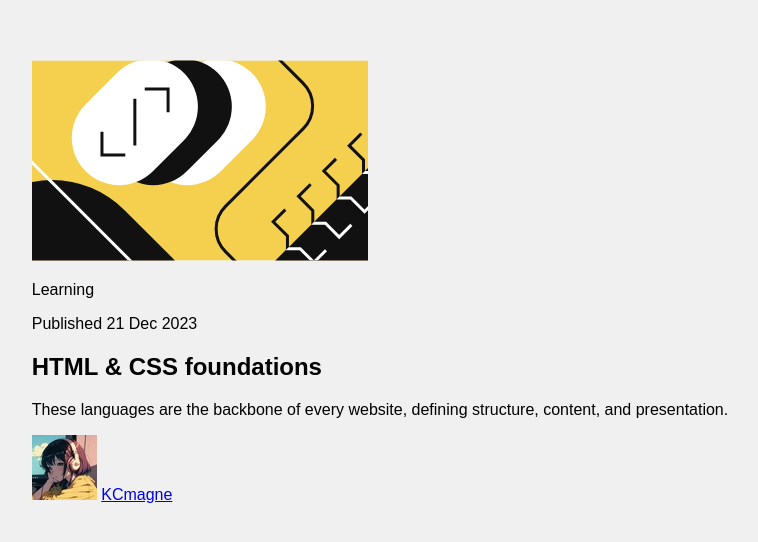
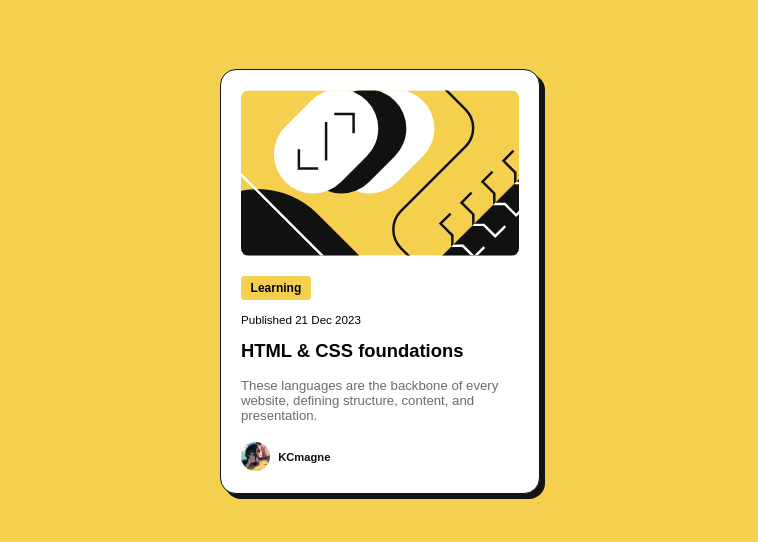
Before and after one commit to KCmagne/blog-preview-card, a plain HTML site: page index.html in a window 1280 px wide. Shown: the part 118-660 px from the top of the page, without its empty margins (260-1018 px from the left). Drawn offline with Linux system fonts and the light colour scheme.

Commit message:
done layout but no font family

```diff
--- a/index.html
+++ b/index.html
@@ -12,7 +12,7 @@
     <div class="container">
       <div class="tag">
         <img src="assets/images/illustration-article.svg" alt="Card Cover Image">
-        <p>Learning</p>
+        <h5>Learning</h5>
         <p>Published 21 Dec 2023</p>
       </div>
       <div class="description">
@@ -20,7 +20,7 @@
         <p>These languages are the backbone of every website, defining structure, content, and presentation.</p>
       </div>
       <div class="avatar">
-        <img src="assets/images/image-avatar.webp" alt="User Avatar">
+        <a href="https://www.facebook.com/kcmagne"><img src="assets/images/image-avatar.webp" alt="User Avatar">
         <a href="https://www.facebook.com/kcmagne">KCmagne</a>
       </div>
     </div>
--- a/styles.css
+++ b/styles.css
@@ -1,56 +1,91 @@
-body {
-    font-family: 'Arial', sans-serif;
-    background-color: #f0f0f0;
-    display: flex;
-    justify-content: center;
-    align-items: center;
-    height: 100vh;
-    margin: 0;
+:root{
+    --yellow: hsl(47, 88%, 63%);
+    --white: hsl(0, 0%, 100%);
+    --gray: hsl(0, 0%, 42%);
+    --darkgray: hsl(0, 0%, 7%);
 }
 
-.card {
-    background-color: #fff;
-    border-radius: 10px;
-    box-shadow: 0 4px 8px rgba(0, 0, 0, 0.1);
-    overflow: hidden;
-    width: 300px;
-    max-width: 100%;
+*{
+    margin: 0;
+    padding: 0;
+    box-sizing: border-box;
 }
 
-.card img {
-    width: 100%;
-    height: auto;
+body{
+    display: flex;
+    align-items: center;
+    justify-content: center;
+    background-color: var(--yellow);
+    height: calc(100vh - 1px);
+    font-family: sans-serif;
 }
 
-.card-content {
-    padding: 20px;
+.container{
+    background-color: var(--white);
+    padding: 1.25rem;
+    margin-left: 1.25rem;
+    margin-right: 1.25rem;
+    border: 1px solid var(--darkgray);
+    border-radius: 1rem;
+    box-shadow: 5px 5px var(--darkgray);
 }
 
-.card-title {
-    font-size: 1.5em;
-    margin: 0 0 10px;
+.tag img{
+    width: 100%;
+    border-radius: 0.5rem;
+    margin-bottom: 1rem;
 }
 
-.card-description {
-    font-size: 1em;
-    color: #666;
-    margin: 0 0 20px;
+.tag h5{
+    display: inline-block;
+    background-color: var(--yellow);
+    font-size: clamp(0.65rem, 1vw, 0.75rem);
+    padding: 0.3rem 0.6rem;
+    border-radius: 0.25rem;
+    margin-bottom: 0.825rem;
 }
 
-.card-footer {
-    display: flex;
-    justify-content: space-between;
-    align-items: center;
-    border-top: 1px solid #eee;
-    padding: 10px 20px;
+.tag p{
+    font-size: 0.725rem;
+    margin-bottom: .9rem;
 }
 
-.card-footer a {
-    text-decoration: none;
-    color: #3498db;
-    font-weight: bold;
+.description h2{
+    font-size: 1.15rem;
+    margin-bottom: 1rem;
 }
 
-.card-footer a:hover {
-    text-decoration: underline;
+.description p{
+    color: var(--gray);
+    font-size: 0.825rem;
+    margin-bottom: 1.15rem;
 }
+
+.avatar{
+    display: flex;
+    align-items: center;
+    gap: 0.5rem;
+}
+
+.avatar img{
+    width: 1.825rem;
+    border-radius: 50%;
+    margin-left: 0;
+}
+
+.avatar a{
+    text-decoration: none;
+    font-size: 0.7rem;
+    font-weight: bold;
+    color: var(--darkgray);
+}
+
+:where(h5, h2, img, a):hover{
+    cursor: pointer;
+}
+
+@media (min-width: 20rem){
+    .container{
+        max-width: 20rem;
+    }
+}
```
